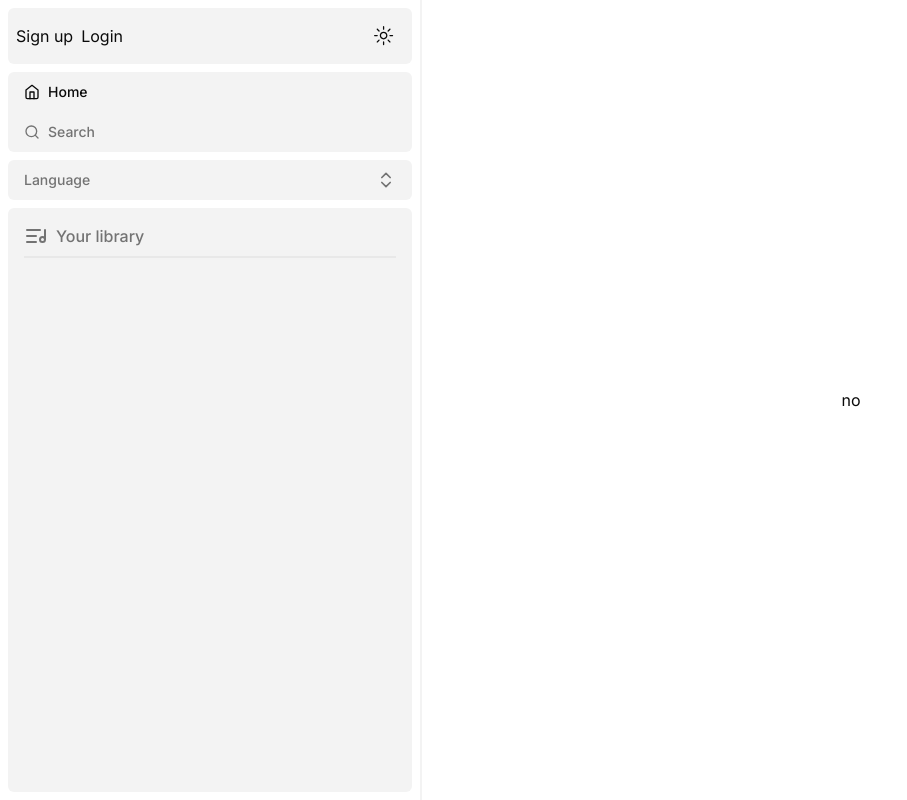
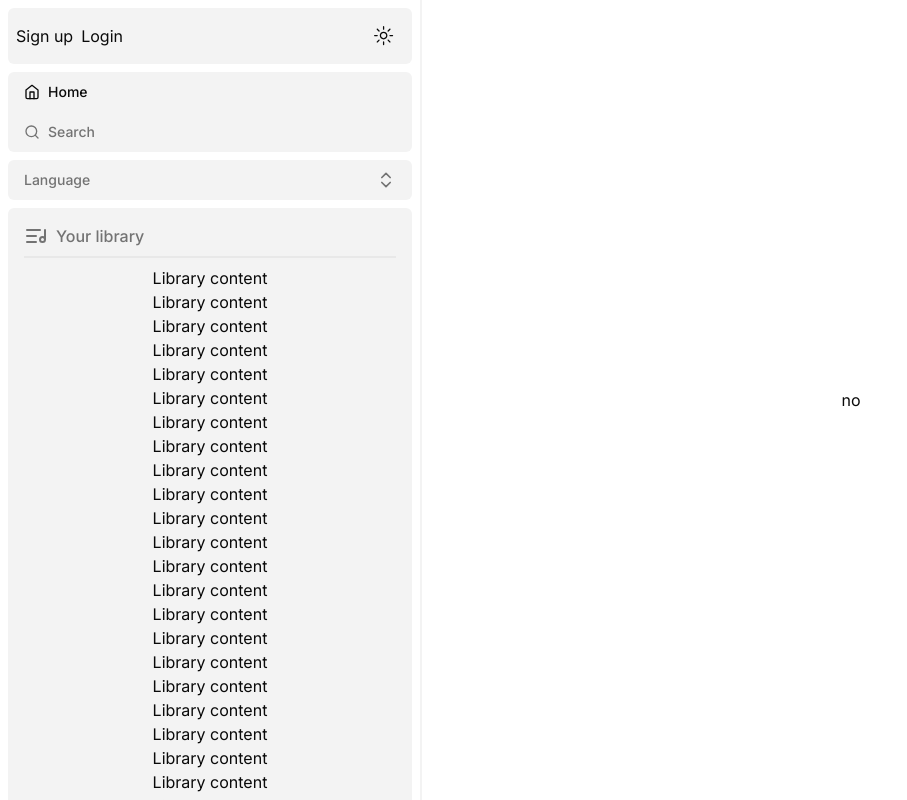
Before and after one commit to SacredDoggo/music-app, a Next.js app: page / in a window 1280 px wide. Shown: the whole page, without its empty margins (0-907 px from the left). Built offline with nearby package versions, Linux system fonts and the light colour scheme; no server answers.

Commit message:
cancel playback function

```diff
--- /dev/null
+++ b/app/(main)/_components/sidebar-components/library-content.tsx
@@ -0,0 +1,64 @@
+"use client";
+
+import { Spinner } from "@/components/spinner";
+import { useConvexAuth } from "convex/react";
+
+export const LibraryContent = () => {
+  const { isAuthenticated, isLoading } = useConvexAuth();
+
+  if (isLoading) return (
+    <div className="flex items-center justify-center h-full">
+      <Spinner size="lg" />
+    </div>
+);
+
+  return (
+    <div className="flex flex-col items-center justify-center overflow-y-auto">
+      <p>Library content</p>
+      <p>Library content</p>
+      <p>Library content</p>
+      <p>Library content</p>
+      <p>Library content</p>
+      <p>Library content</p>
+      <p>Library content</p>
+      <p>Library content</p>
+      <p>Library content</p>
+      <p>Library content</p>
+      <p>Library content</p>
+      <p>Library content</p>
+      <p>Library content</p>
+      <p>Library content</p>
+      <p>Library content</p>
+      <p>Library content</p>
+      <p>Library content</p>
+      <p>Library content</p>
+      <p>Library content</p>
+      <p>Library content</p>
+      <p>Library content</p>
+      <p>Library content</p>
+      <p>Library content</p>
+      <p>Library content</p>
+      <p>Library content</p>
+      <p>Library content</p>
+      <p>Library content</p>
+      <p>Library content</p>
+      <p>Library content</p>
+      <p>Library content</p>
+      <p>Library content</p>
+      <p>Library content</p>
+      <p>Library content</p>
+      <p>Library content</p>
+      <p>Library content</p>
+      <p>Library content</p>
+      <p>Library content</p>
+      <p>Library content</p>
+      <p>Library content</p>
+      <p>Library content</p>
+      <p>Library content</p>
+      <p>Library content</p>
+      <p>Library content</p>
+      <p>Library content</p>
+      <p>Library content</p>
+    </div>
+  );
+}
--- a/app/(main)/_components/sidebar-components/user-library.tsx
+++ b/app/(main)/_components/sidebar-components/user-library.tsx
@@ -1,18 +1,21 @@
 "use client";
 
+import { useConvexAuth } from "convex/react";
 import { Seperator } from "../../../../components/separator";
 import { ListMusicIcon } from "lucide-react";
+import { LibraryContent } from "./library-content";
 
 export const UserLibrary = () => {
+
   return (
-    <div className="h-full bg-primary/5 dark:bg-background/30 rounded-md p-4">
+    <div className="h-full flex flex-col bg-primary/5 dark:bg-background/30 rounded-md p-4">
       <div className="flex items-center text-muted-foreground">
         <ListMusicIcon className="h-6 w-6 mr-2" />
         <span className="text-md font-medium text-muted-foreground">Your library</span>
       </div>
       <Seperator />
-      <div className="overflow-y-auto">
-
+      <div className="flex flex-col flex-1 overflow-y-auto">
+        <LibraryContent />
       </div>
     </div>
   );
--- a/app/(main)/_components/sidebar.tsx
+++ b/app/(main)/_components/sidebar.tsx
@@ -6,11 +6,13 @@ import { NavMenu } from "./sidebar-components/nav-menu";
 export const Sidebar = () => {
   return (
     <>
-      <aside className="left space-y-2 p-2 w-[420px] relative flex flex-col h-full overflow-y-auto">
+      <aside className="left space-y-2 p-2 w-[420px] relative flex flex-col overflow-y-auto">
         <UserOptions />
         <NavMenu />
         <MusicLanguageSelector />
-        <UserLibrary />
+        <div className="flex-1">
+          <UserLibrary />
+        </div>
       </aside>
       <div className="h-full w-0.5 bg-primary/5 dark:bg-secondary" />
     </>
--- /dev/null
+++ b/components/audio-player-components/close-player.tsx
@@ -0,0 +1,30 @@
+import {
+  Tooltip,
+  TooltipContent,
+  TooltipProvider,
+  TooltipTrigger,
+} from "@/components/ui/tooltip"
+import { Button } from "../ui/button"
+import { XIcon } from "lucide-react"
+import { usePlayer } from "@/hooks/usePlayer"
+
+export const ClosePlayer = () => {
+  const player = usePlayer();
+  return (
+    <TooltipProvider>
+      <Tooltip>
+        <TooltipTrigger asChild>
+          <Button
+            variant="ghost"
+            onClick={player.cancelPlayback}
+          >
+            <XIcon className="light:text-muted-foreground" />
+          </Button>
+        </TooltipTrigger>
+        <TooltipContent>
+          <p>Close Player</p>
+        </TooltipContent>
+      </Tooltip>
+    </TooltipProvider>
+  )
+}
--- a/components/audio-player.tsx
+++ b/components/audio-player.tsx
@@ -1,8 +1,9 @@
 "use client";
 
 import { usePlayer } from '@/hooks/usePlayer';
-import AudioPlayer from 'react-h5-audio-player';
+import AudioPlayer, { RHAP_UI } from 'react-h5-audio-player';
 import 'react-h5-audio-player/lib/styles.css';
+import { ClosePlayer } from './audio-player-components/close-player';
 
 export const Player = () => {
     const player = usePlayer();
@@ -15,6 +16,12 @@ export const Player = () => {
             autoPlay
             src={player.song.downloadUrl[4].url}
             className="fixed bottom-0"
+            customAdditionalControls={
+                [
+                  RHAP_UI.LOOP,
+                  <ClosePlayer />
+                ]
+              }
         />
     );
 }
```
